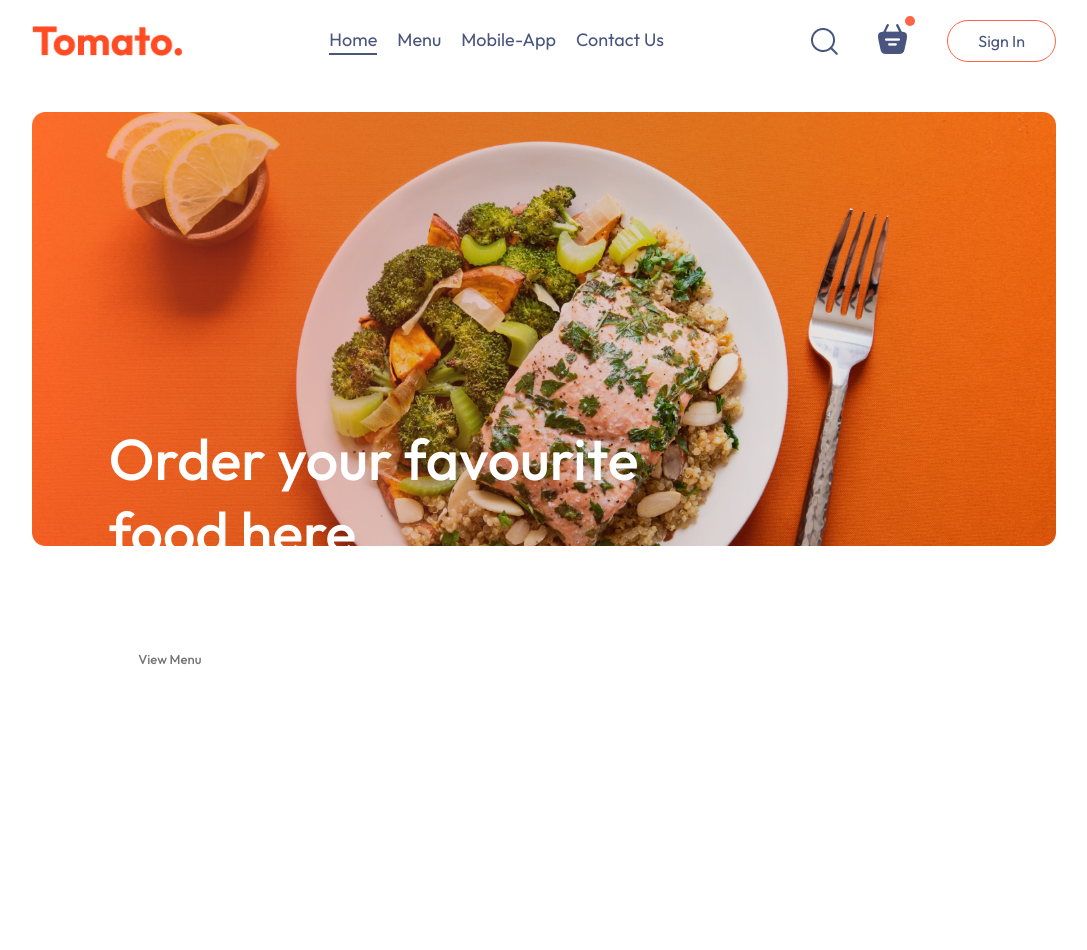
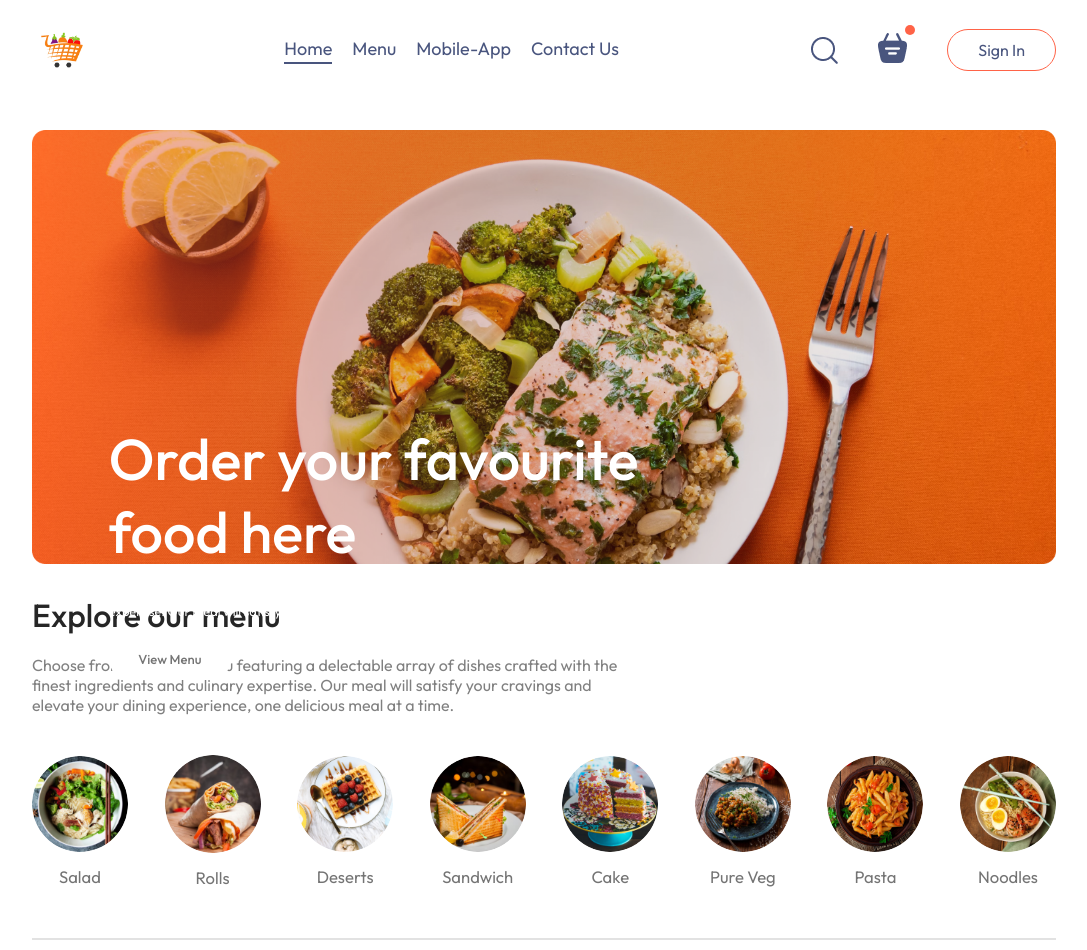
Before and after one commit to frankuard/food-delivery-app-on-react, a React (Vite) app: page / in a window 1280 px wide. Shown: the whole page, without its empty margins (96-1183 px from the left). Before the commit the page ends 800 px from the top, so only its background shows below. Built offline with nearby package versions, Linux system fonts and the light colour scheme.

Commit message:
Adding up the menu scroll bar and done w half of the menu portion

```diff
--- /dev/null
+++ b/src/components/ExploreMenu/ExploreMenu.css
@@ -0,0 +1,55 @@
+.explore-menu{
+    display: flex;
+    flex-direction: column;
+    gap: 20px;
+
+}
+
+.explore-menu h1 {
+    color: #262626;
+    font-weight: 500;
+
+}
+
+.explore-menu-text{
+    max-width: 60%;
+    color: #808080;
+}
+
+.explore-menu-list {
+    display: flex;
+    justify-content: space-between;
+    align-items: center;
+    gap: 30px;
+    text-align: center;
+    margin: 20px 0px;
+    overflow-x: scroll;
+}
+
+.explore-menu-list::-webkit-scrollbar{
+  display: none;
+}
+
+.explore-menu-list-item img{
+
+    width: 7.5vw;
+    min-width: 80px;
+    cursor: pointer;
+    border-radius: 50%;
+    transition: 0.2s ;
+
+}
+
+.explore-menu-list-item p {
+    margin-top: 10px;
+    color: #747474;
+    font-size: max(1.3vw,16px);
+    cursor: pointer;
+}
+
+.explore-menu hr {
+    margin: 10px 0px;
+    height: 2px;
+    background-color: #e2e2e2;
+    border: none;
+}
--- /dev/null
+++ b/src/components/ExploreMenu/ExploreMenu.jsx
@@ -0,0 +1,25 @@
+import React from 'react'
+import './ExploreMenu.css'
+import { menu_list } from '../../assets/assets'
+
+const ExploreMenu = () => {
+  return (
+    <div className=' explore-menu' id='explore-menu'>
+            <h1>Explore our menu</h1>
+            <p className='explore-menu-text'>Choose from a diverse menu featuring a delectable array of dishes crafted with the finest ingredients and culinary expertise. Our meal will satisfy your cravings and elevate your dining experience, one delicious meal at a time.</p>
+            <div className="explore-menu-list">
+                {menu_list.map((item,idx) => {
+                    return (
+                        <div key={idx} className='explore-menu-list-item'>
+                            <img src={item.menu_image} alt="" />
+                            <p>{item.menu_name}</p>
+                        </div>
+                    )
+                })}
+            </div>
+            <hr />
+    </div>
+  )
+}
+
+export default ExploreMenu
--- a/src/components/NavBar/NavBar.css
+++ b/src/components/NavBar/NavBar.css
@@ -6,7 +6,7 @@
 }
 
 .navbar .logo {
-    width: 150px;
+    width: 60px;
 
 }
 
--- a/src/pages/Home/Home.jsx
+++ b/src/pages/Home/Home.jsx
@@ -1,11 +1,13 @@
 import React from 'react'
 import './Home.css'
 import Header from '../../components/Header/Header'
+import ExploreMenu from '../../components/ExploreMenu/ExploreMenu'
 
 const Home = () => {
   return (
     <div>
         <Header />
+        <ExploreMenu />
     </div>
   )
 }
```
Also changed, not shown: src/assets/logo.png.
